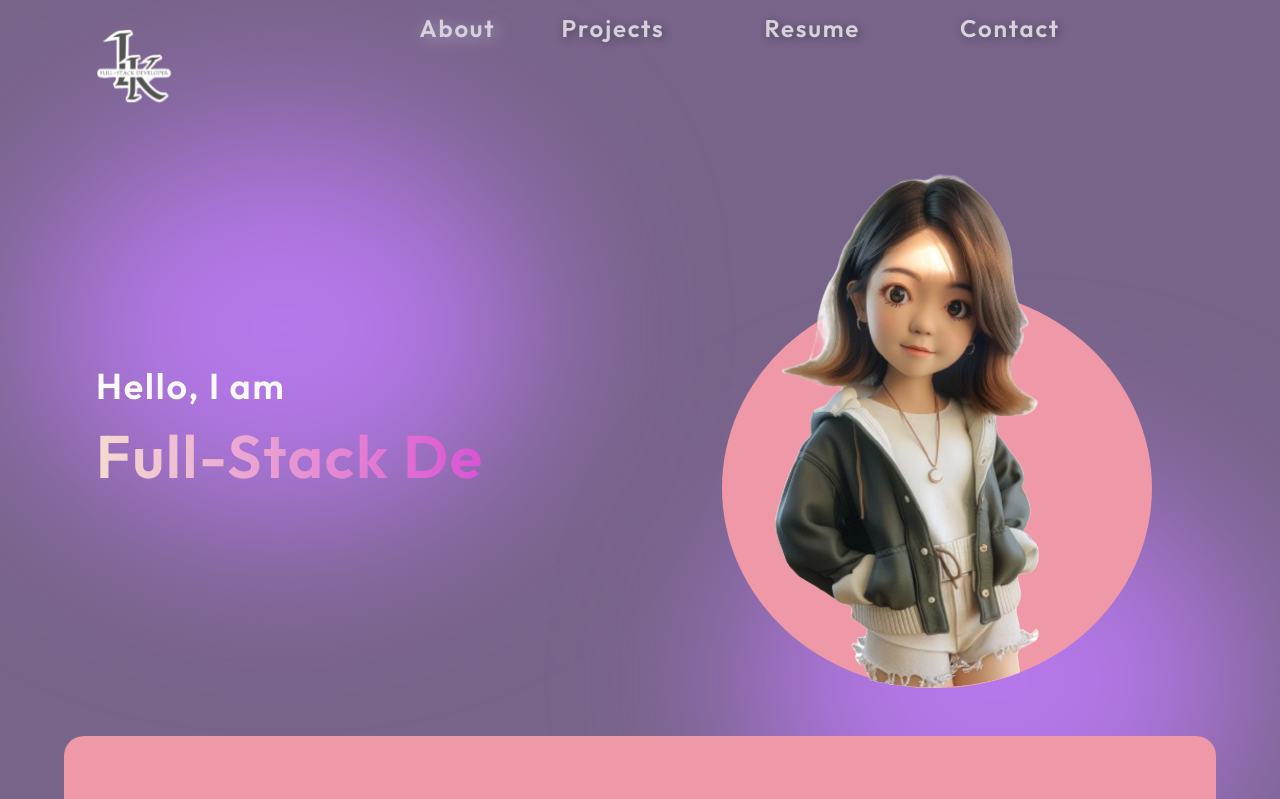
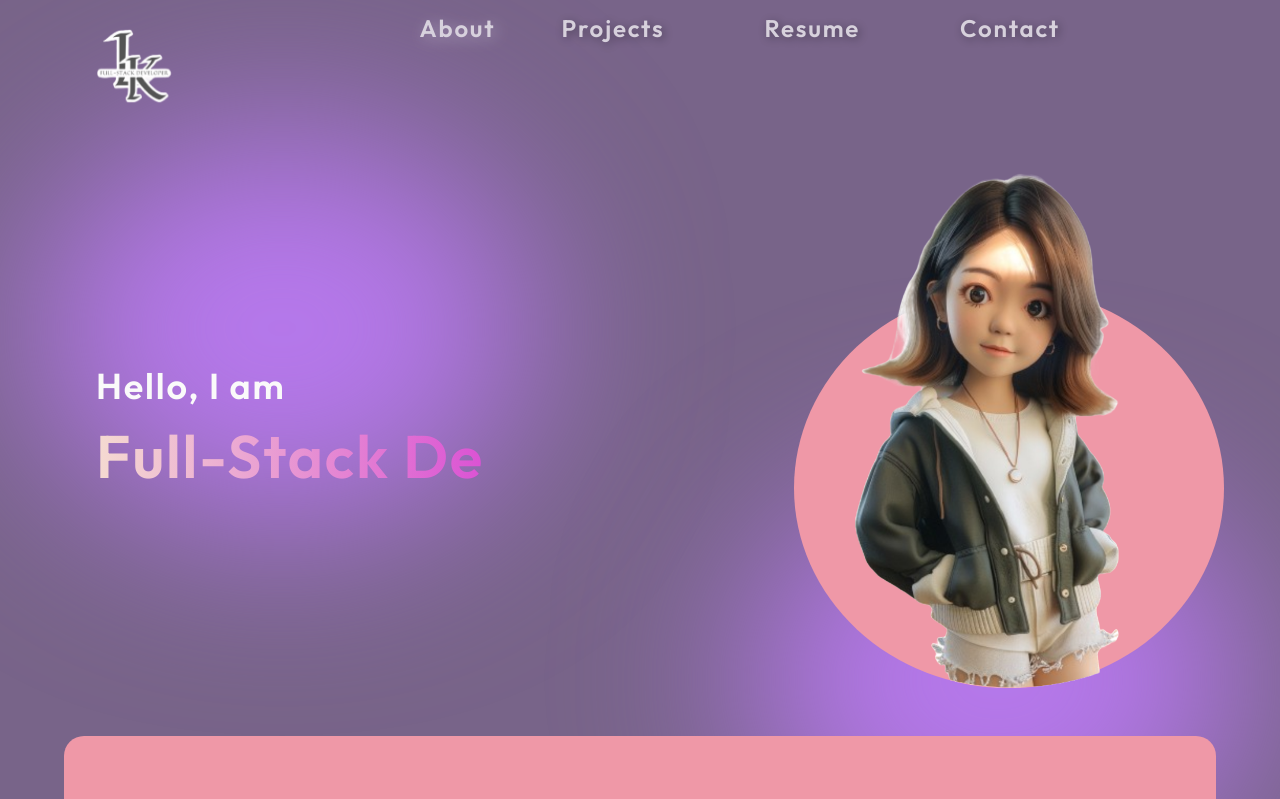
Before and after one commit to lucyJihyeon/lucy-portfolio, a React (Vite) app in the folder Main/: page / in a window 1280 px wide. Shown: the top 799 px of the page. Built offline with nearby package versions, Linux system fonts and the light colour scheme; a web font is replaced by a local one.

Commit message:
changed the location of the character group

```diff
--- a/Main/src/components/About/index.jsx
+++ b/Main/src/components/About/index.jsx
@@ -53,14 +53,14 @@ function About() {
           <img
             src={character}
             alt="character"
-            className="character absolute top-0 left-0 z-1 cursor-grab"
+            className="character absolute top-4 left-20 z-1 cursor-grab"
           />
            <img
               src={helloBubble}
               alt="helloBubble"
               className={`hello-bubble ${hovered ? "animate-rotate" : ""}`}
               />
-          <div className="circle relative"></div>
+          <div className="circle left-10 relative"></div>
         </div>
       </div>
       <div className="eclipse"></div>
--- a/Main/src/index.css
+++ b/Main/src/index.css
@@ -414,13 +414,13 @@ textarea {
   /* adding rotating effect */
   filter: opacity(0.8);
   /* initial position */
-  transform: rotate(50deg) translateX(-30%) translateY(150%);
+  transform: rotate(50deg) translateX(-5%) translateY(120%);
   transition: all 0.5s;
 }
 
 /* rotating effect after when hovered */
 .animate-rotate {
-  transform: rotate(5deg) translateX(15%) translateY(-10%);
+  transform: rotate(5deg) translateX(40%) translateY(-10%);
 }
 
 /* eclipse class to add layer blur effect */
```
